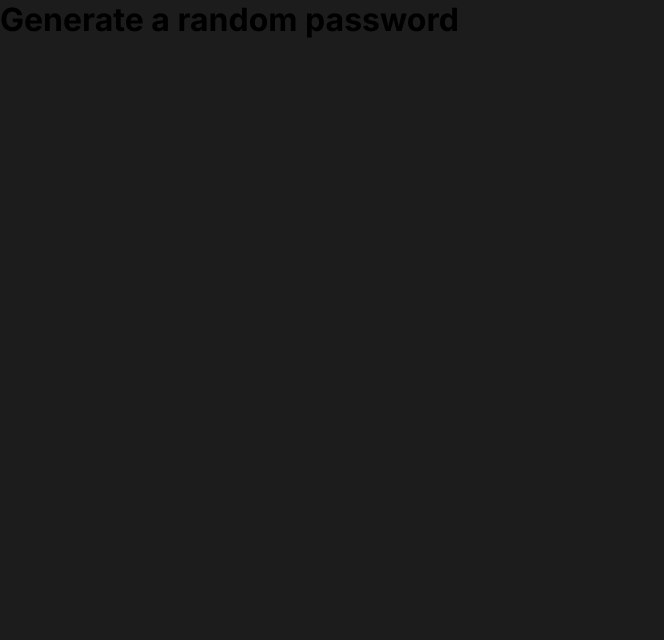
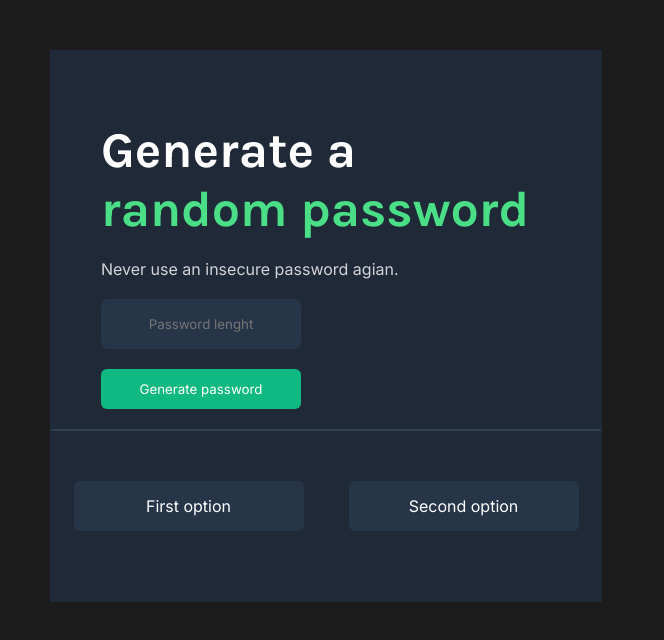
Before and after one commit to 5moothie/Password_creator, a plain HTML site: page index.html in a window 1280 px wide. Shown: the whole page, without its empty margins (0-664 px from the left). Drawn offline with Linux system fonts and the light colour scheme.

Commit message:
Got the project together
Added text, styling, and functionalities to generate a password of given length (base len 15)

```diff
--- a/index.css
+++ b/index.css
@@ -2,5 +2,92 @@ body {
     margin: 0;
     background-color: #1c1c1c;
 
-    font-family: "Inter"
+    font-family: Inter;
+    color: #D5D4D8;
 }
+
+#main-window {
+    background-color: #1F2937;
+    display: block;
+
+    width: 550px;
+    height: 550px;
+    margin: 50px 50px;
+
+    border: 1px solid transparent;
+}
+
+h1 {
+    font-family: Karla;
+    font-size: 50px;
+    color: white;
+
+    margin: 70px 0 0 50px;
+}
+
+p {
+    margin: 20px 0 20px 50px;
+}
+
+input{
+    background-color: #273549;
+    height: 50px;
+    width: 200px;
+    display: block;
+
+    font-family: Inter;
+    text-align: center;
+
+    border: 0px;
+    border-radius: 6px;
+
+    margin: 0 0 0 50px;
+}
+
+button {
+    background-color: #10B981;
+    width: 200px;
+    height: 40px;
+    display: block;
+
+    font-family: Inter;
+    color: #FFFFFF;
+
+    border: 0px;
+    border-radius: 6px;
+
+    margin: 20px 0 0 50px;
+}
+#head {
+    padding-bottom: 20px;
+    border-bottom: 2px solid #2F3E53;
+}
+
+#random-password {
+    color: #4ADF86;
+}
+
+/* bottm section */
+
+#bottom {
+    width: 550px;
+    height: 150px;
+    margin: 0;
+    display: flex;
+    justify-content: space-around;
+    align-items: center;
+}
+
+.paragraph {
+    width: 230px;
+    height: 50px;
+    background-color: #273549;
+    color: #FFFFFF;
+
+    border-radius: 6px;
+    display: flex;
+
+    justify-content: center;
+    align-items: center;
+    margin: 0;
+}
--- a/index.html
+++ b/index.html
@@ -6,11 +6,25 @@
         <link rel="preconnect" href="https://fonts.gstatic.com" crossorigin>
         <link href="https://fonts.googleapis.com/css2?family=Inter:ital,opsz,wght@0,14..32,100..900;1,14..32,100..900&display=swap" rel="stylesheet">
 
+        <!--karla font-->
+        <link rel="preconnect" href="https://fonts.googleapis.com">
+        <link rel="preconnect" href="https://fonts.gstatic.com" crossorigin>
+        <link href="https://fonts.googleapis.com/css2?family=Karla:ital,wght@0,200..800;1,200..800&display=swap" rel="stylesheet">
     </head>
     <body>
         <div id="main-window">
-            <h1>Generate a random password</h1>
-            <script src="index.js"></script>
+            <div id="head">
+                <h1>Generate a<br><span id="random-password">random password</span></h1>
+                <p>Never use an insecure password agian.</p>
+                <input type="text" id="password-length" placeholder="Password lenght">
+                <button onclick="generatePassword()">Generate password</button>
+            </div>
+            <div id="bottom">
+                <p class="paragraph" id="first-pass">First option</p>
+                <p class="paragraph" id="second-pass">Second option</p>
+            </div>
         </div>
+
+        <script src="index.js"></script>
     </body>
 </html>
--- a/index.js
+++ b/index.js
@@ -1 +1,27 @@
-const characters = ["A","B","C","D","E","F","G","H","I","J","K","L","M","N","O","P","Q","R","S","T","U","V","W","X","Y","Z","a","b","c","d","e","f","g","h","i","j","k","l","m","n","o","p","q","r","s","t","u","v","w","x","y","z", "0", "1", "2", "3", "4", "5", "6", "7", "8", "9","~","`","!","@","#","$","%","^","&","*","(",")","_","-","+","=","{","[","}","]",",","|",":",";","<",">",".","?","/"];
+const characters = ["A","B","C","D","E","F","G","H","I","J","K","L","M","N","O","P","Q","R","S","T","U","V","W","X","Y","Z","a","b","c","d","e","f","g","h","i","j","k","l","m","n","o","p","q","r","s","t","u","v","w","x","y","z", "0", "1", "2", "3", "4", "5", "6", "7", "8", "9","~","`","!","@","#","$","%","^","&","*","(",")","_","-","+","=","{","[","}","]",",","|",":",";","<",">",".","?",
+"/"];
+
+let passwordLength = 15
+
+function generateOnePassword() {
+    let password = ""
+    for (let i = 0; i<passwordLength; i++){
+        password+=characters[Math.floor(Math.random()*characters.length)]
+    }
+    return password
+}
+
+function changeLength(){
+    passwordLength = document.getElementById("password-length").value
+    passwordLength = parseInt(passwordLength)
+    if (isNaN(passwordLength)) {
+        passwordLength = 15
+    }
+}
+
+function generatePassword(){
+    changeLength()
+
+    document.getElementById("first-pass").innerText = generateOnePassword()
+    document.getElementById("second-pass").innerText = generateOnePassword()
+}
```
